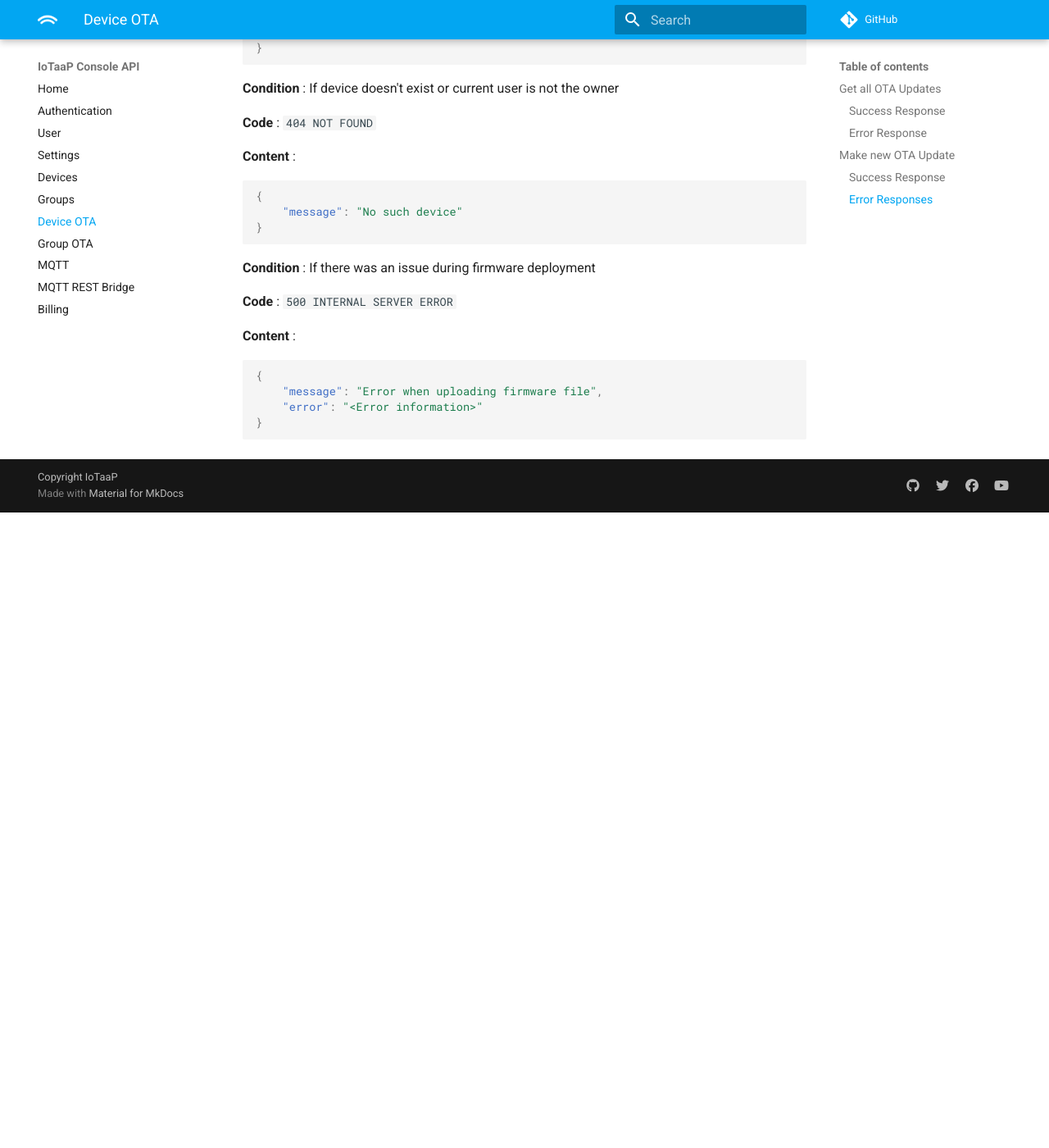
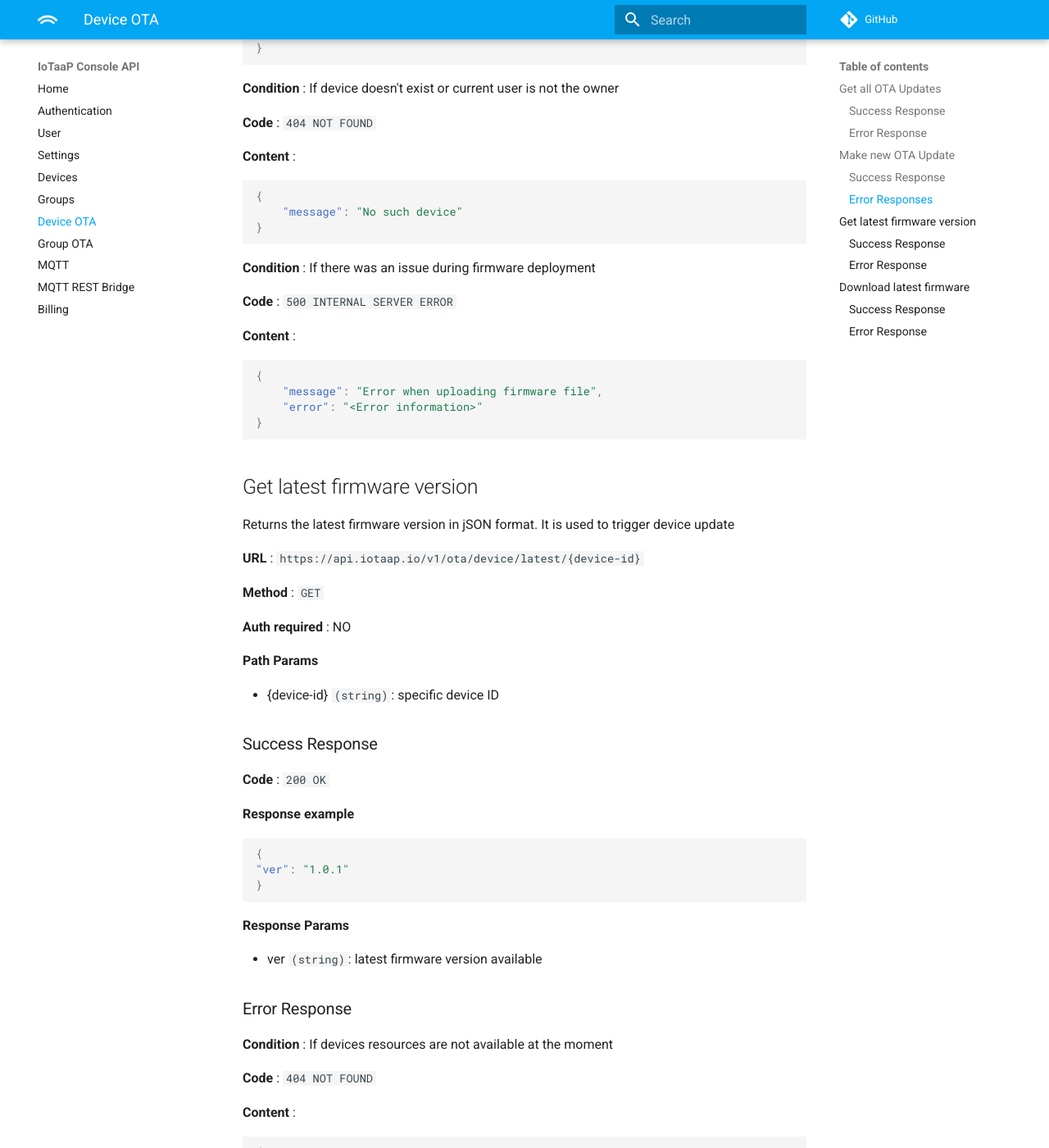
Before and after one commit to iotaap/docs-rest, an MkDocs documentation site: the page built from docs/deviceOta.md, in a window 1280 px wide and 1400 px high, scrolled down 3319 px. Shown: the whole window at 82% size. Built offline with MkDocs 1.6.1 and Material for MkDocs 9.7.7, drawn with Linux system fonts in a browser that asks for light colours; comment, search, counter and statistics services are not loaded; before the commit the page ends 3944 px from its top, so only the background shows below that; some of the changed text lies outside the part shown.

Commit message:
Added firmware version check and download doc

````diff
--- a/docs/deviceOta.md
+++ b/docs/deviceOta.md
@@ -165,3 +165,85 @@ process on the device.
     "error": "<Error information>"
 }
 ```
+
+## Get latest firmware version
+
+Returns the latest firmware version in jSON format. It is used to trigger device update
+
+**URL** : `https://api.iotaap.io/v1/ota/device/latest/{device-id}`
+
+**Method** : `GET`
+
+**Auth required** : NO
+
+**Path Params**
+
+- {device-id} `(string)`: specific device ID
+
+### Success Response
+
+**Code** : `200 OK`
+
+**Response example**
+
+```json
+{
+"ver": "1.0.1"
+}
+```
+
+**Response Params**
+
+- ver `(string)`: latest firmware version available
+
+### Error Response
+
+**Condition** : If devices resources are not available at the moment
+
+**Code** : `404 NOT FOUND`
+
+**Content** :
+
+```json
+{
+    "message": "No such device",
+    "error": "<Error information>"
+}
+```
+
+## Download latest firmware
+
+Returns last firmware.bin
+
+**URL** : `https://api.iotaap.io/v1/ota/device/download/{device-id}{device-token}`
+
+**Method** : `GET`
+
+**Auth required** : NO
+
+**Path Params**
+
+- {device-id}{device-token} `(string)`: specific device ID and token (no spacing)
+
+### Success Response
+
+**Code** : `200 OK`
+
+**Response example**
+
+- Starts *firmware.bin* download instantly
+
+### Error Response
+
+**Condition** : If devices resources are not available at the moment
+
+**Code** : `404 NOT FOUND`
+
+**Content** :
+
+```json
+{
+    "message": "No such device",
+    "error": "<Error information>"
+}
+```
````
Also changed, not shown: docs/groupOta.md (+83 -0 lines).
